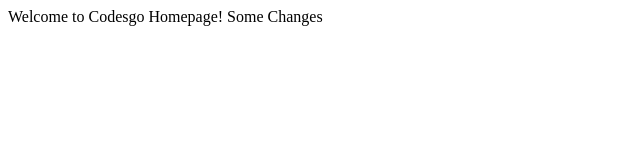
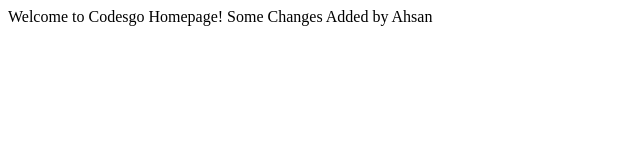
Before and after one commit to codesgo/codesgo, a plain HTML site: page index.html in a window 1280 px wide. Shown: the whole page, without its empty margins (0-640 px from the left). Drawn offline with Linux system fonts and the light colour scheme.

```diff
--- a/index.html
+++ b/index.html
@@ -6,5 +6,6 @@
 <body>
 	Welcome to Codesgo Homepage!
 	Some Changes
+	Added by Ahsan
 </body>
 </html>
```
